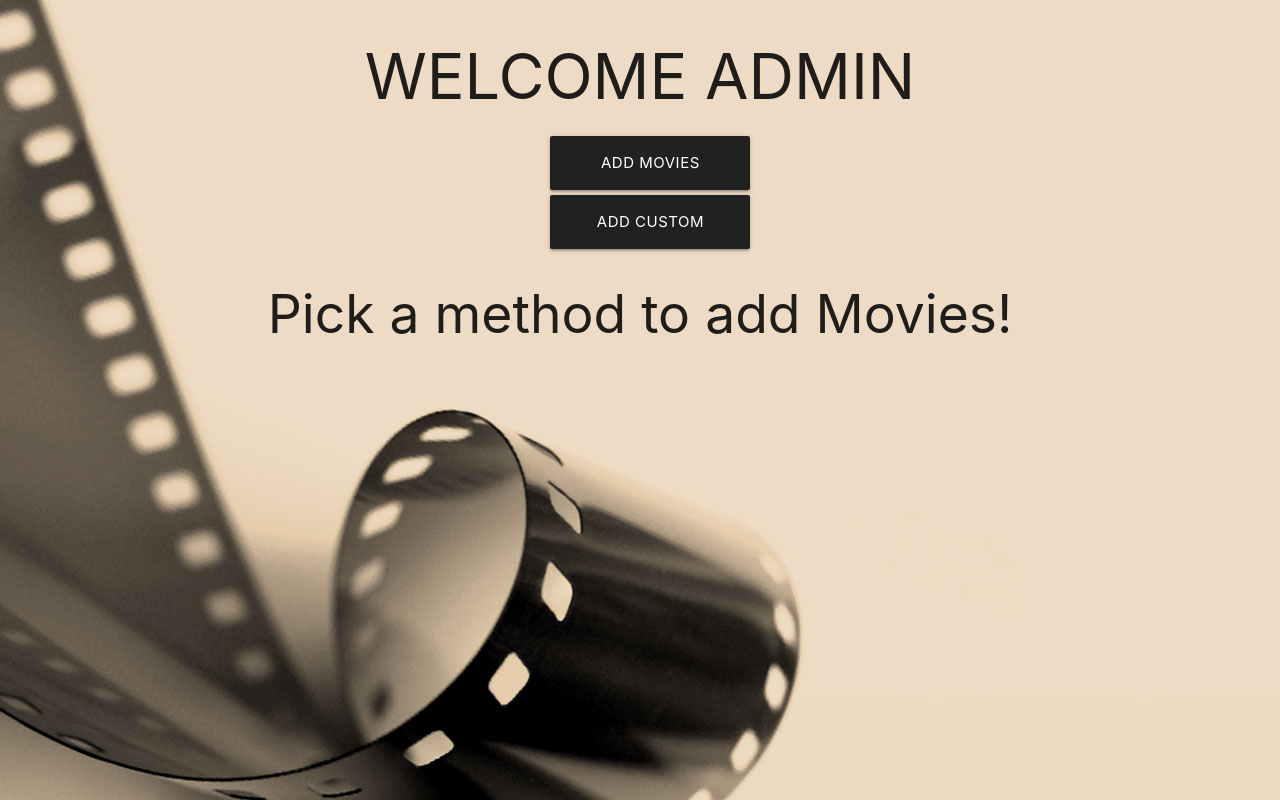
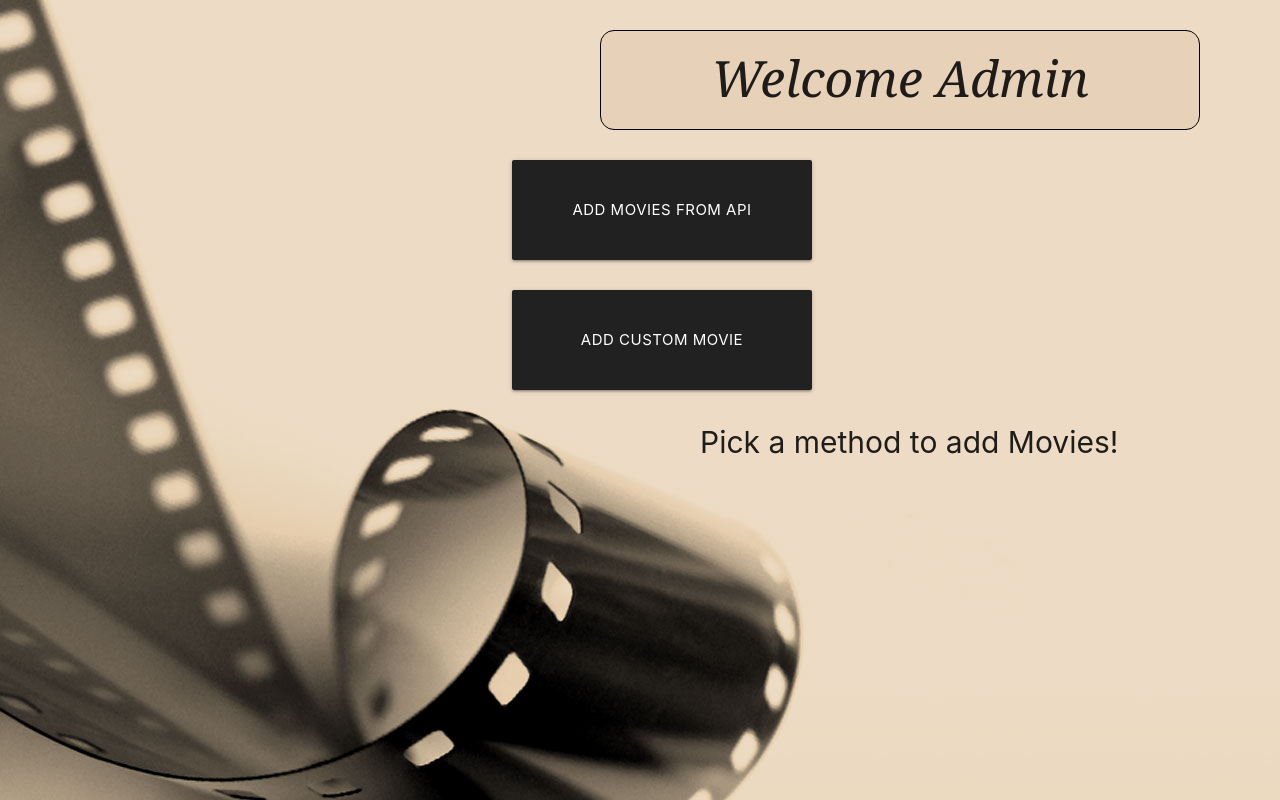
Before and after one commit to martinhgonzalez/movie-database-project, a React (Create React App) app: page /admin in a window 1280 px wide. Built offline with nearby package versions, Linux system fonts and the light colour scheme; no server answers.

Commit message:
name, admin change

```diff
--- a/public/index.html
+++ b/public/index.html
@@ -35,7 +35,7 @@
     <script src="https://code.jquery.com/jquery-3.4.1.slim.min.js" integrity="sha384-J6qa4849blE2+poT4WnyKhv5vZF5SrPo0iEjwBvKU7imGFAV0wwj1yYfoRSJoZ+n" crossorigin="anonymous"></script>
     <script src="https://cdn.jsdelivr.net/npm/popper.js@1.16.0/dist/umd/popper.min.js" integrity="sha384-Q6E9RHvbIyZFJoft+2mJbHaEWldlvI9IOYy5n3zV9zzTtmI3UksdQRVvoxMfooAo" crossorigin="anonymous"></script>
     <script src="https://stackpath.bootstrapcdn.com/bootstrap/4.4.1/js/bootstrap.min.js" integrity="sha384-wfSDF2E50Y2D1uUdj0O3uMBJnjuUD4Ih7YwaYd1iqfktj0Uod8GCExl3Og8ifwB6" crossorigin="anonymous"></script>
-
+    <link href="https://fonts.googleapis.com/css?family=Dancing+script" rel="stylesheet">
     <title>React App</title>
   </head>
   <body>
--- a/src/Components/AddMovieContainer/AddMovieContainer.js
+++ b/src/Components/AddMovieContainer/AddMovieContainer.js
@@ -2,6 +2,7 @@ import React from "react";
 
 import MenuAddFromAPI from "../MenuAddFromAPI/MenuAddFromAPI";
 import AddForm from "../AddForm/AddForm";
+import "./addMovieContainer.css";
 
 class AddMovieContainer extends React.Component {
   constructor(props) {
@@ -37,7 +38,7 @@ class AddMovieContainer extends React.Component {
       return <AddForm sendMovie={this.receiveArray} />;
     else if (this.props.display === "api")
       return <MenuAddFromAPI sendArray={this.receiveArray} />;
-    else return <h2 className="center-align">Pick a method to add Movies!</h2>;
+    else return <h2 className="h2AddMovieContainer">Pick a method to add Movies!</h2>;
   }
 
   render() {
--- a/src/Components/AddMovieContainer/addMovieContainer.css
+++ b/src/Components/AddMovieContainer/addMovieContainer.css
@@ -0,0 +1,4 @@
+.h2AddMovieContainer{
+    margin-left: 700px;
+    font-size: 30px;
+}
--- a/src/Components/LoginForm/LoginForm.js
+++ b/src/Components/LoginForm/LoginForm.js
@@ -36,23 +36,7 @@ class LoginForm extends React.Component {
                 <label htmlFor="email">E-mail</label>
               </div>
             </div>
-            {/* Alis */}
-            <div className="row">
-              <div className="input-field col s6 ">
-                <i className="material-icons prefix ">account_circle</i>
-                <input
-                  id="icon_prefix"
-                  type="text"
-                  name="name"
-                  value={this.props.formLogin.nameUser}
-                  onChange={this.props.onChange}
-                  className="validate "
-                />
-                {/* <input type="text" name ="taskDescription" className="formLogin-control" value={this.props.formLogin.taskDescription} onChange={this.props.onChange}></input> */}
 
-                <label htmlFor="icon_prefix ">Alias</label>
-              </div>
-            </div>
             {/* Password */}
             <div className="row">
               <div className="input-field col s6">
--- a/src/Components/Nav/Nav.js
+++ b/src/Components/Nav/Nav.js
@@ -79,15 +79,22 @@ class Nav extends React.Component {
                   <input
                     id="first_name2"
                     type="text"
-                    className="validate #bcaaa4 brown lighten-3"
+                    className="inputNav validate #bcaaa4 brown lighten-3"
                     placeholder="Search"
                   />
-                  <button type="submit" className="btn btn-primary">
+
+
+                </form>
+                </li>
+                <div className="divNavOptions">
+
+                <li>
+                <div className="searchNav">
+                  <button type="submit" className="buttonNav #ffffff white btn btn-primary">
                     Submit
                   </button>
-                </form>
+                  </div>
               </li>
-
               <li>
                 <a
                   onClick={() => {
@@ -146,6 +153,7 @@ class Nav extends React.Component {
                   {this.iterateGenres()}
                 </select>
               </li>
+              </div>
             </ul>
             <div class="center-align">{this.filterName()}</div>
           </div>
--- a/src/Components/Nav/nav.css
+++ b/src/Components/Nav/nav.css
@@ -3,3 +3,17 @@
     color: white;
     margin-top: 10px;
 }
+
+.buttonNav{
+    color: black;
+    height: 40px;
+    width: 83px;
+    margin-top:-1px;
+}
+
+
+.divNavOptions{
+    width: 1000px;
+    height: 60px;
+    margin-left: 100px;
+}
--- a/src/Pages/Admin/Admin.js
+++ b/src/Pages/Admin/Admin.js
@@ -30,7 +30,7 @@ class Admin extends React.Component {
   render() {
     return (
       <>
-        <h1 class="center-align">WELCOME ADMIN</h1>
+        <h1 class=" h1Admin center-align">Welcome Admin</h1>
           <span onClick={() => this.onClickBtn("api")}
             className="but btn-large waves-effect waves-light #212121 grey darken-4" >
             ADD MOVIES FROM API
--- a/src/Pages/Admin/admin.css
+++ b/src/Pages/Admin/admin.css
@@ -4,11 +4,30 @@ body{
 }
 
 .but{
-    margin-left: 43%;
-    width: 200px;
-    margin-top: 5px;
+    margin-left: 40%;
+    width: 300px;
+    height: 100px;
+    margin-top: 30px;
+    padding-top: 23px;
 }
 .divButtons{
 
     margin-top: 8%;
 }
+.h1Admin{
+    text-align: center;
+    margin: 30px;
+    margin-left: 600px;
+    font-size: 50px;
+    font-family: Cambria, Cochin, Georgia, Times, 'Times New Roman', serif;
+    font-style: italic;
+    background-color: rgba(219, 186, 155, 0.3);
+    width: 600px;
+    height: 100px;
+    padding-top:20px;
+    border-radius: 14px 14px 14px 14px;
+    -moz-border-radius: 14px 14px 14px 14px;
+    -webkit-border-radius: 14px 14px 14px 14px;
+    border: 1px solid #000000;
+    /* opacity: 0.3    ; */
+}
--- a/src/Pages/Login/Login.js
+++ b/src/Pages/Login/Login.js
@@ -10,7 +10,7 @@ class Login extends React.Component {
   constructor() {
     super();
     this.state = {
-      formLogin: { mail: "", name: "", pass: "" },
+      formLogin: { mail: "", pass: "" },
       login: false,
       arrayUser: []
     };
@@ -46,13 +46,13 @@ class Login extends React.Component {
   render() {
     console.log(this.state.formLogin.name);
     if(this.state.login){
-      if (this.state.formLogin.name == 'admin' && this.state.formLogin.mail == 'admin@admin.com' && this.state.formLogin.pass == 'admin') {
+      if (this.state.formLogin.mail == 'admin@admin.com' && this.state.formLogin.pass == 'admin') {
         return <Redirect to={"/admin"} />
-      }else if(this.state.formLogin.name == 'user' && this.state.formLogin.mail == 'user@user.com' && this.state.formLogin.pass == 'user'){
+      }else if(this.state.formLogin.mail == 'user@user.com' && this.state.formLogin.pass == 'user'){
         return <Redirect to={"/user"} />
-      }else if(this.state.formLogin.name == 'jazmin' && this.state.formLogin.mail == 'jazmin@user.com' && this.state.formLogin.pass == 'jazmin'){
+      }else if(this.state.formLogin.mail == 'jazmin@user.com' && this.state.formLogin.pass == 'jazmin'){
         return <Redirect to={"/user"} />
-      }else if(this.state.formLogin.name == 'martin' && this.state.formLogin.mail == 'martin@admin.com' && this.state.formLogin.pass == 'martin'){
+      }else if(this.state.formLogin.mail == 'martin@admin.com' && this.state.formLogin.pass == 'martin'){
         return <Redirect to={"/admin"} />
       }else{
         return<Redirect to ={"/signin"}/>
--- a/src/Pages/User/User.js
+++ b/src/Pages/User/User.js
@@ -208,7 +208,7 @@ class User extends React.Component {
   render() {
     return (
       <>
-        <h1>Welcome User!</h1>
+        <h1 className="h1User">Welcome User!</h1>
         <Nav
           filter={this.state.filter} //prop to set the msg of the right (current filter)
           onClickedFilter={this.clickedFilter} //function to respond to the click event on Nav ALL, LATEST
--- a/src/Pages/User/user.css
+++ b/src/Pages/User/user.css
@@ -0,0 +1,17 @@
+.h1User{
+    text-align: center;
+    margin: 30px;
+    margin-left: 40%;
+    font-size: 50px;
+    font-family: Cambria, Cochin, Georgia, Times, 'Times New Roman', serif;
+    font-style: italic;
+    background-color: rgba(219, 186, 155, 0.3);
+    width: 400px;
+    height: 100px;
+    padding-top:20px;
+    border-radius: 14px 14px 14px 14px;
+    -moz-border-radius: 14px 14px 14px 14px;
+    -webkit-border-radius: 14px 14px 14px 14px;
+    border: 1px solid #000000;
+    /* opacity: 0.3    ; */
+}
```
